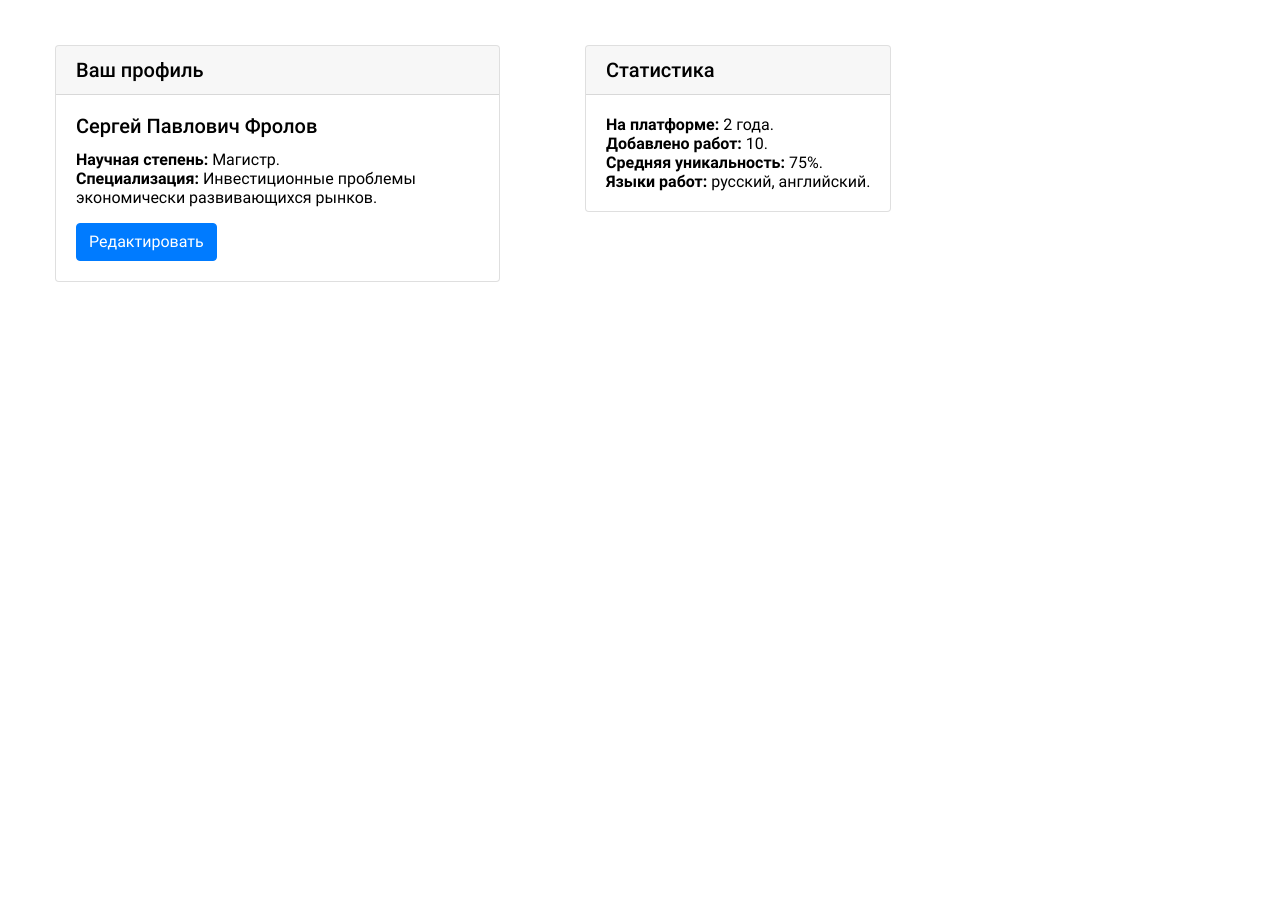
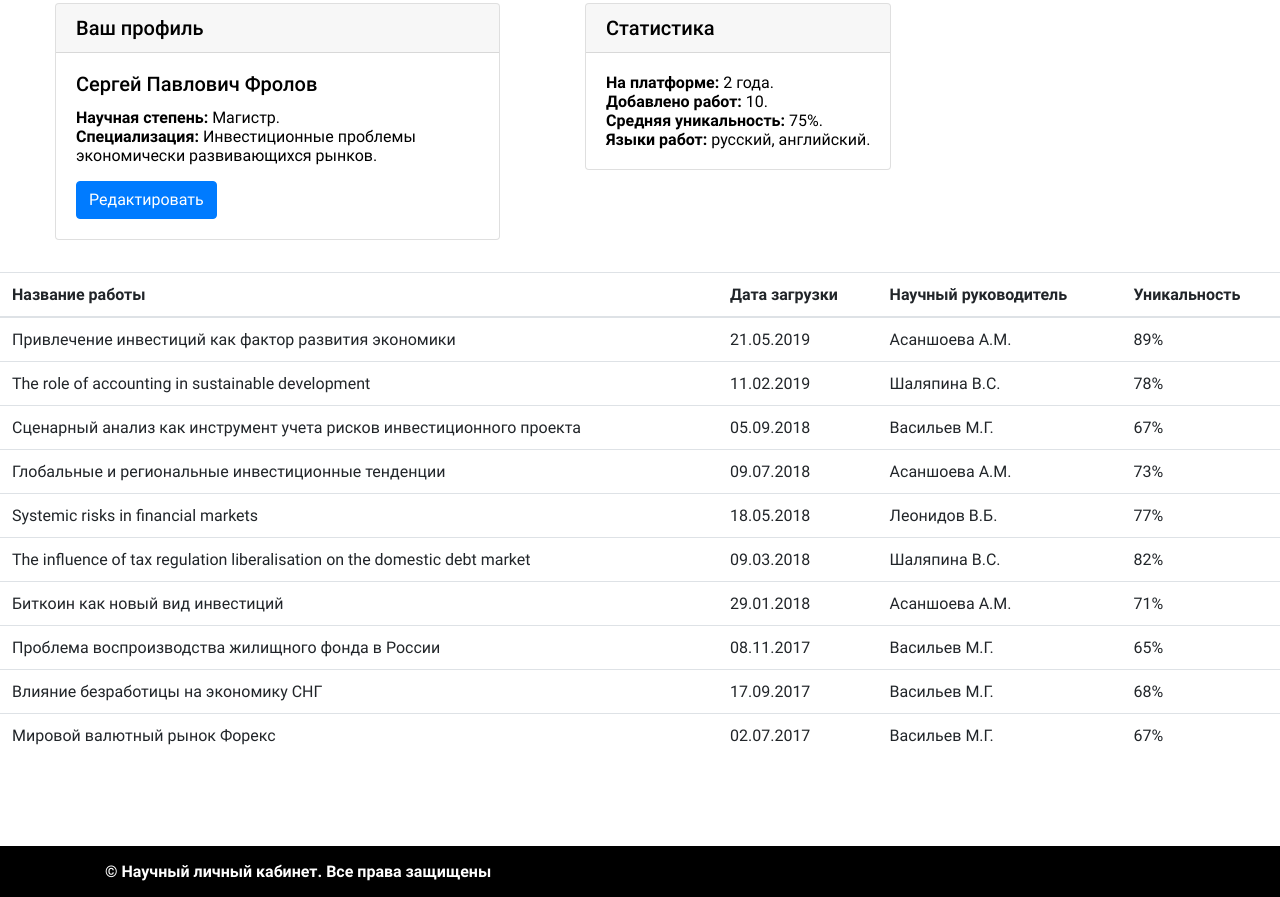
Before and after one commit to Nurbek2405/first_bootstrap, a plain HTML site: page index.html in a window 1280 px wide. Shown: the part 436-1333 px from the top of the page. Before the commit the page ends 800 px from the top, so only its background shows below. Drawn offline with nearby package versions, Linux system fonts and the light colour scheme.

Commit message:
Add files for uppdated
Site updated in 90-95 percents, need crosbrowsers for other devices.

```diff
--- a/index.html
+++ b/index.html
@@ -32,14 +32,14 @@
       </nav>
   </header>
   <body>
- <section>
+    <section class="bodyman">
     <div class="jumbotron">
+        <div class="sdiv" >
         <h1 class="display-4">Портфолио</h1>
         <p class="lead">Это место, где собраны ваши научные публикации. Здесь вы можете добавлять свои научные работы, получать информацию об их уникальности и смотреть отзывы ваших научных руководителей.</p>
         <a class="btn btn-primary btn-lg" href="#" role="button">Добавить работу</a>
-      </div>
- </section>
- <section>
+      </div></div>
+
     <div class="cards">
     <div class="card">
         <h5 class="card-header">Ваш профиль</h5>
@@ -61,15 +61,79 @@
         </div>
       </div>
     </div>
-
-
-
-
-
-
-
-
- </section>
+    <table class="table bordered table-hover" class="table-responsive{-sm|-md|-lg|-xl}" >
+        <thead>
+          <tr>
+            <th scope="col"><b>Название работы</b></th>
+            <th scope="col"><b>Дата загрузки</b</th>
+            <th scope="col"><b>Научный руководитель</b</th>
+            <th scope="col"><b>Уникальность</b</th>
+          </tr>
+        </thead>
+        <tbody>
+          <tr>
+            <th scope="row">Привлечение инвестиций как фактор развития экономики</th>
+            <td>21.05.2019</td>
+            <td>Асаншоева А.М.</td>
+            <td>89%</td>
+          </tr>
+          <tr>
+            <th scope="row">The role of accounting in sustainable development</th>
+            <td>11.02.2019</td>
+            <td>Шаляпина В.С.</td>
+            <td>78%</td>
+          </tr>
+          <tr>
+            <th scope="row">Сценарный анализ как инструмент учета рисков инвестиционного
+                проекта</th>
+            <td>05.09.2018</td>
+            <td>Васильев М.Г.</td>
+            <td>67%</td>
+          </tr>
+          <tr>
+            <th scope="row">Глобальные и региональные инвестиционные тенденции</th>
+            <td>09.07.2018</td>
+            <td>Асаншоева А.М.</td>
+            <td>73%</td>
+          </tr>
+          <tr>
+            <th scope="row">Systemic risks in financial markets</th>
+            <td>18.05.2018</td>
+            <td>Леонидов В.Б.</td>
+            <td>77%</td>
+          </tr>
+          <tr>
+            <th scope="row">The influence of tax regulation liberalisation on the domestic debt market</th>
+            <td>09.03.2018</td>
+            <td>Шаляпина В.С.</td>
+            <td>82%</td>
+          </tr>
+          <tr>
+            <th scope="row">Биткоин как новый вид инвестиций</th>
+            <td>29.01.2018</td>
+            <td>Асаншоева А.М.</td>
+            <td>71%</td>
+          </tr>
+          <tr>
+            <th scope="row">Проблема воспроизводства жилищного фонда в России</th>
+            <td>08.11.2017</td>
+            <td>Васильев М.Г.</td>
+            <td>65%</td>
+          </tr>
+          <tr>
+            <th scope="row">Влияние безработицы на экономику СНГ</th>
+            <td>17.09.2017</td>
+            <td>Васильев М.Г.</td>
+            <td>68%</td>
+          </tr>
+          <tr>
+            <th scope="row">Мировой валютный рынок Форекс</th>
+            <td>02.07.2017</td>
+            <td>Васильев М.Г.</td>
+            <td>67%</td>
+          </tr>
+        </tbody>
+      </table>
 
 
 
@@ -84,5 +148,12 @@
     <script src="https://code.jquery.com/jquery-3.5.1.slim.min.js" integrity="sha384-DfXdz2htPH0lsSSs5nCTpuj/zy4C+OGpamoFVy38MVBnE+IbbVYUew+OrCXaRkfj" crossorigin="anonymous"></script>
     <script src="https://cdn.jsdelivr.net/npm/popper.js@1.16.0/dist/umd/popper.min.js" integrity="sha384-Q6E9RHvbIyZFJoft+2mJbHaEWldlvI9IOYy5n3zV9zzTtmI3UksdQRVvoxMfooAo" crossorigin="anonymous"></script>
     <script src="https://stackpath.bootstrapcdn.com/bootstrap/4.5.0/js/bootstrap.min.js" integrity="sha384-OgVRvuATP1z7JjHLkuOU7Xw704+h835Lr+6QL9UvYjZE3Ipu6Tp75j7Bh/kR0JKI" crossorigin="anonymous"></script>
-  </body>
+</section>
+
+</body>
+  <footer class="footer__main">
+    <div class="title__footer_div">
+      <span class="title__footer__span">© Научный личный кабинет. Все права защищены</span>
+    </div>
+ </footer>
 </html>
--- a/vendor/css/style.css
+++ b/vendor/css/style.css
@@ -33,6 +33,7 @@ body {
     font-size: 16px;
     line-height: 19px;
     color: #000000;
+
 }
 
 .navbar-brand {
@@ -45,6 +46,12 @@ font-size: 16px;
 line-height: 19px;
 }
 
+.display-4 {
+    font-family: Roboto ;
+    font-style: 400;
+    font-weight: 500;
+}
+
 .lead {
     max-width: 615px;
     font-family: Roboto;
@@ -52,7 +59,10 @@ line-height: 19px;
     font-weight: normal;
     font-size: 16px;
     line-height: 19px;
-    padding: 21px;
+}
+
+.sdiv {
+    margin-left: 30px;
 }
 
 .card {
@@ -76,11 +86,27 @@ line-height: 19px;
     margin: 32px 30px 32px 55px;
 }
 
-.card-2 {
-    max-width: 350px;
-}
 
 .card-title {
     font-size: 20px;
 line-height: 23px;
 }
+.table, th {
+    font-family: Roboto;
+    font-style: normal;
+    font-weight: normal;
+}
+
+
+.footer__main {
+    background-color: #000000;
+    margin-top: 89px;
+    padding-left: 40px;
+    padding-top: 16px;
+    padding-bottom: 16px;
+    color: white;
+}
+
+.title__footer_div {
+    margin-left: 65px;
+}
```
